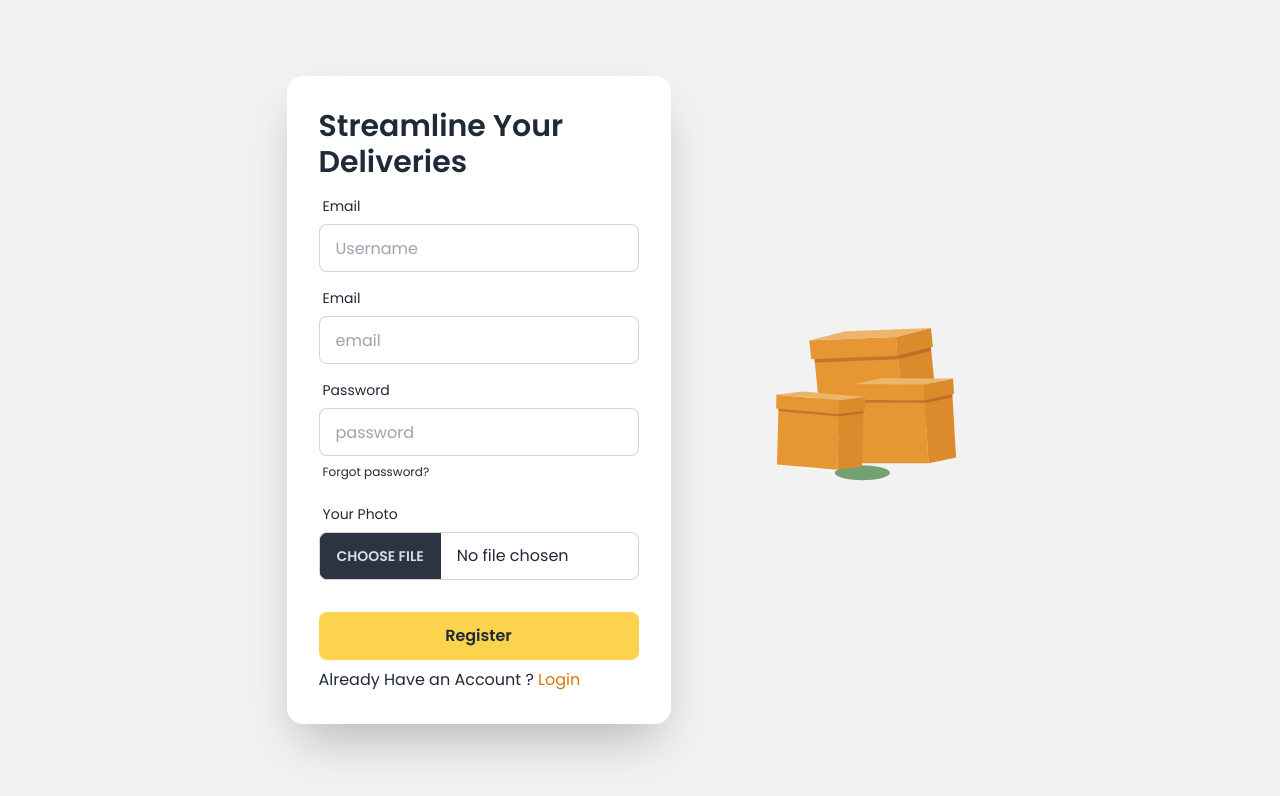
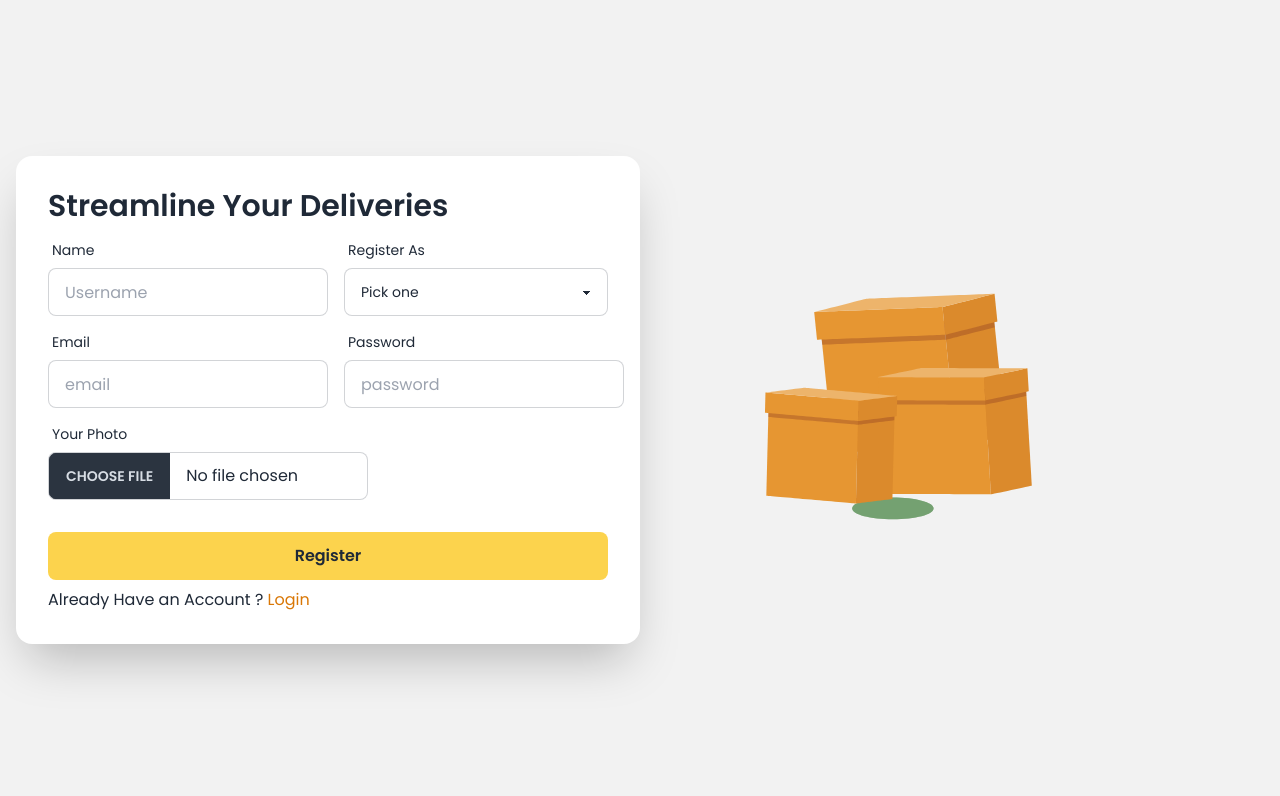
Before and after one commit to TazwoarCommits/Parcel-Cloud-Client-Side_PHA12, a React (Vite) app: page /register in a window 1280 px wide. Shown: the top 796 px of the page. Built offline with nearby package versions, Linux system fonts and the light colour scheme; a web font is replaced by a local one.

Commit message:
register page done for now

```diff
--- a/package.json
+++ b/package.json
@@ -19,6 +19,7 @@
     "prop-types": "^15.8.1",
     "react": "^18.3.1",
     "react-dom": "^18.3.1",
+    "react-helmet-async": "^2.0.5",
     "react-hot-toast": "^2.5.1",
     "react-icons": "^5.4.0",
     "react-router-dom": "^7.1.1",
--- /dev/null
+++ b/src/Hooks/useAuth.jsx
@@ -0,0 +1,9 @@
+import { useContext } from "react";
+import { AuthContext } from "../Providers/AuthProvider";
+
+const useAuth = () => {
+    const auth = useContext(AuthContext)
+    return auth ;
+};
+
+export default useAuth;
--- a/src/Pages/Home/Home/Home.jsx
+++ b/src/Pages/Home/Home/Home.jsx
@@ -4,11 +4,15 @@ import Banner from "../Banner/Banner";
 import feature1 from "../../../assets/feature1.jpg"
 import feature2 from "../../../assets/feature2.png"
 import feature3 from "../../../assets/feature3.png"
+import { Helmet } from "react-helmet-async";
 
 
 const Home = () => {
     return (
         <div>
+            <Helmet>
+                <title>Parcel Cloud | Home</title>
+            </Helmet>
             <Banner></Banner>
             <SectionTitle title="Our Features"></SectionTitle>
 
--- a/src/Pages/Login/Login.jsx
+++ b/src/Pages/Login/Login.jsx
@@ -5,40 +5,51 @@ import { Link } from "react-router-dom";
 import { useEffect } from 'react';
 import toast from 'react-hot-toast';
 import Swal from 'sweetalert2';
+import useAuth from '../../Hooks/useAuth';
+import { Helmet } from 'react-helmet-async';
 
 const Login = () => {
+    const { loginUser } = useAuth();
 
-   useEffect( () => {
+    useEffect(() => {
         loadCaptchaEnginge(5)
-   } , []) ;
+    }, []);
 
     const handleLogin = (e) => {
         e.preventDefault();
 
-     const form = new FormData(e.target) ;
-     const email = form.get('email') ;
-     const password = form.get('password') ;
-     const captcha = form.get("captcha") ;
+        const form = new FormData(e.target);
+        const email = form.get('email');
+        const password = form.get('password');
+        const captcha = form.get("captcha");
 
-    if(validateCaptcha(captcha)){
+        if (validateCaptcha(captcha)) {
             toast.success("Matched")
-        Swal.fire({
-            icon: "success",
-            title: `${email} , ${password}`,
-            text: "Captcha Did not Match",
-          });
+            loginUser(email, password)
+                .then(res => {
+                    if (res?.user) {
+                        toast.success("Successfully Logged In")
                     }
-     else{
+                })
+                .catch(err => {
+                    toast.error(`${err.message}`)
+                })
+        }
+        else {
             Swal.fire({
                 icon: "error",
                 title: "Oops...",
-            text: "Captcha Did not Match",
+                text: "Captcha did not match , try again",
             });
         }
 
     }
 
     return (
+        <div>
+            <Helmet>
+                <title>Parcel Cloud | Login</title>
+            </Helmet>
             <div className="hero bg-base-200 min-h-screen">
                 <div className="hero-content flex-col lg:flex-row-reverse">
                     <div className="text-center lg:text-left">
@@ -82,6 +93,7 @@ const Login = () => {
                     </div>
                 </div>
             </div>
+        </div>
     );
 };
 
--- a/src/Pages/Register/Register.jsx
+++ b/src/Pages/Register/Register.jsx
@@ -1,39 +1,55 @@
 import Lottie from "lottie-react";
 import { Link } from "react-router-dom";
 import parcel from "../../assets/Loties/parcel.json"
+import { Helmet } from "react-helmet-async";
 
 const Register = () => {
     return (
+        <div>
+            <Helmet>
+                <title>Parcel Cloud | Register</title>
+            </Helmet>
             <div className="hero bg-base-200 min-h-screen">
-            <div className="hero-content flex-col lg:flex-row-reverse lg:gap-16">
-                <div className="text-center lg:text-left">
+                <div className="hero-content w-full flex-col lg:flex-row-reverse lg:gap-16">
+                    <div className="text-center lg:text-left md:w-1/2">
                         <Lottie animationData={parcel} className="max-w-96"></Lottie>
                     </div>
-                <div className="card bg-base-100 w-full max-w-sm shrink-0 shadow-2xl">
+                    <div className="card bg-base-100 md:w-1/2 shrink-0 shadow-2xl">
                         <form className="card-body max-w[550px]">
                             <h2 className="text-3xl font-semibold">Streamline Your Deliveries</h2>
-                        <div className="form-control">
+                            <div className="md:flex gap-4">
+                                <div className="form-control md:w-1/2">
                                     <label className="label">
-                                <span className="label-text">Email</span>
+                                        <span className="label-text">Name</span>
                                     </label>
                                     <input type="text" placeholder="Username" className="input input-bordered" required />
                                 </div>
-                        <div className="form-control">
+                                <label className="form-control md:w-1/2 max-w-xs">
+                                    <div className="label">
+                                        <span className="label-text">Register As</span>
+                                    </div>
+                                    <select defaultValue="default" className="select select-bordered">
+                                        <option disabled value="default">Pick one</option>
+                                        <option>User</option>
+                                        <option>Delivery Man</option>
+                                    </select>
+                                </label>
+                            </div>
+                            <div className="md:flex gap-4">
+                                <div className="form-control md:w-1/2">
                                     <label className="label">
                                         <span className="label-text">Email</span>
                                     </label>
                                     <input type="email" placeholder="email" className="input input-bordered" required />
                                 </div>
-                        <div className="form-control">
+                                <div className="form-control md:w-1/2">
                                     <label className="label">
                                         <span className="label-text">Password</span>
                                     </label>
                                     <input type="password" placeholder="password" className="input input-bordered" required />
-                            <label className="label">
-                                <a href="#" className="label-text-alt link link-hover">Forgot password?</a>
-                            </label>
                                 </div>
-                        <label className="form-control w-full max-w-xs">
+                            </div>
+                            <label className="form-control w-full">
                                 <div className="label">
                                     <span className="label-text">Your Photo</span>
                                 </div>
@@ -50,6 +66,7 @@ const Register = () => {
                     </div>
                 </div>
             </div>
+        </div>
     );
 };
 
--- a/src/Providers/AuthProvider.jsx
+++ b/src/Providers/AuthProvider.jsx
@@ -4,7 +4,7 @@ import { createContext } from "react";
 import { createUserWithEmailAndPassword, getAuth, signInWithEmailAndPassword, signOut, updateProfile } from "firebase/auth";
 import { app } from "../Firebase/firebase.config";
 
-const AuthContext = createContext(null);
+export const AuthContext = createContext(null);
 const auth = getAuth(app);
 
 const AuthProvider = ({ children }) => {
--- a/src/main.jsx
+++ b/src/main.jsx
@@ -4,12 +4,18 @@ import './index.css'
 import { RouterProvider } from 'react-router-dom'
 import router from './Routes/Routes';
 import { Toaster } from 'react-hot-toast';
+import AuthProvider from './Providers/AuthProvider';
+import { HelmetProvider } from 'react-helmet-async';
 
 createRoot(document.getElementById('root')).render(
   <StrictMode>
-    <div className="max-w-screen-2xl mx-auto font-Poppins">
-    <Toaster />
-      <RouterProvider router={router} />
-    </div>
+    <AuthProvider>
+      <HelmetProvider>
+        <div className="max-w-screen-2xl mx-auto font-Poppins">
+          <Toaster />
+          <RouterProvider router={router} />
+        </div>
+      </HelmetProvider>
+    </AuthProvider>
   </StrictMode>,
 )
```
Also changed, not shown: src/Hooks/useAxiosPublic.jsx (added), src/Hooks/useAxiosSecure.jsx (added), 1 other file (tests, documents, lock files or other folders). Lines whose indentation alone changed are shown as unchanged.
